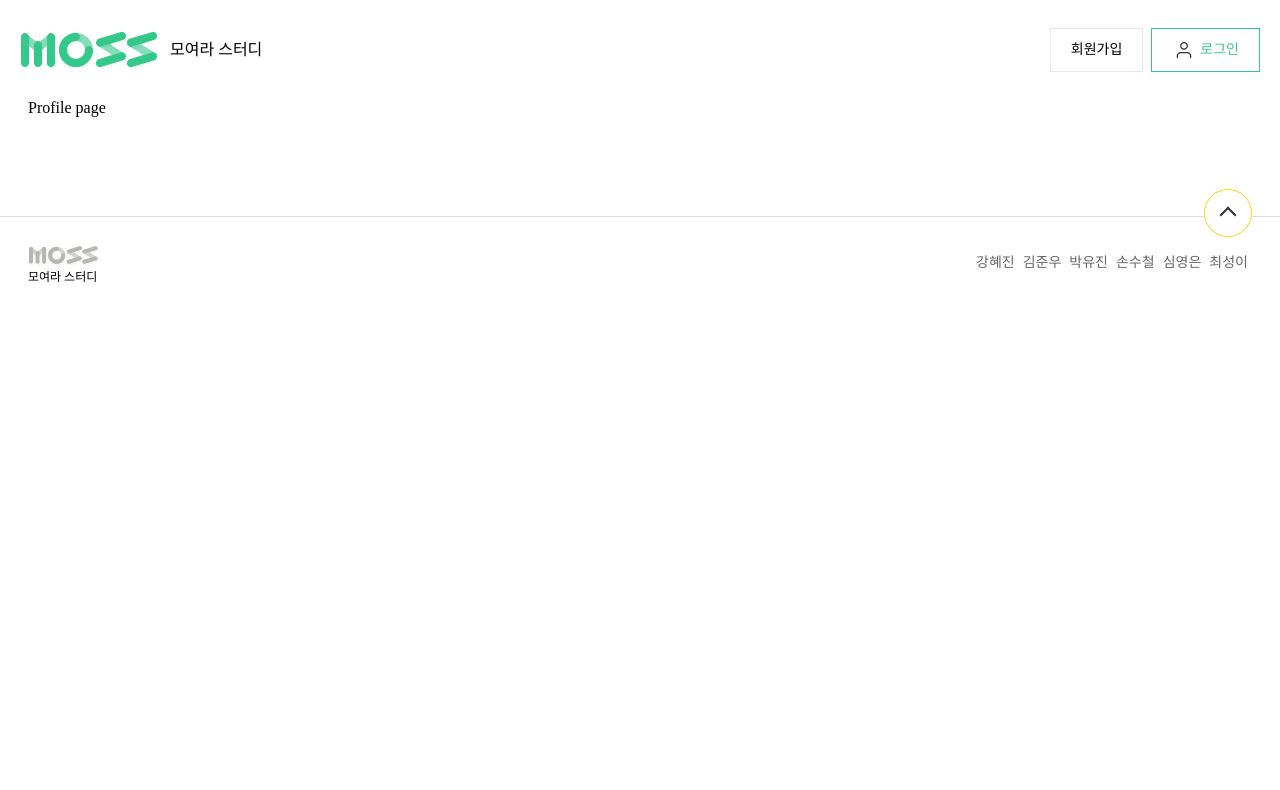
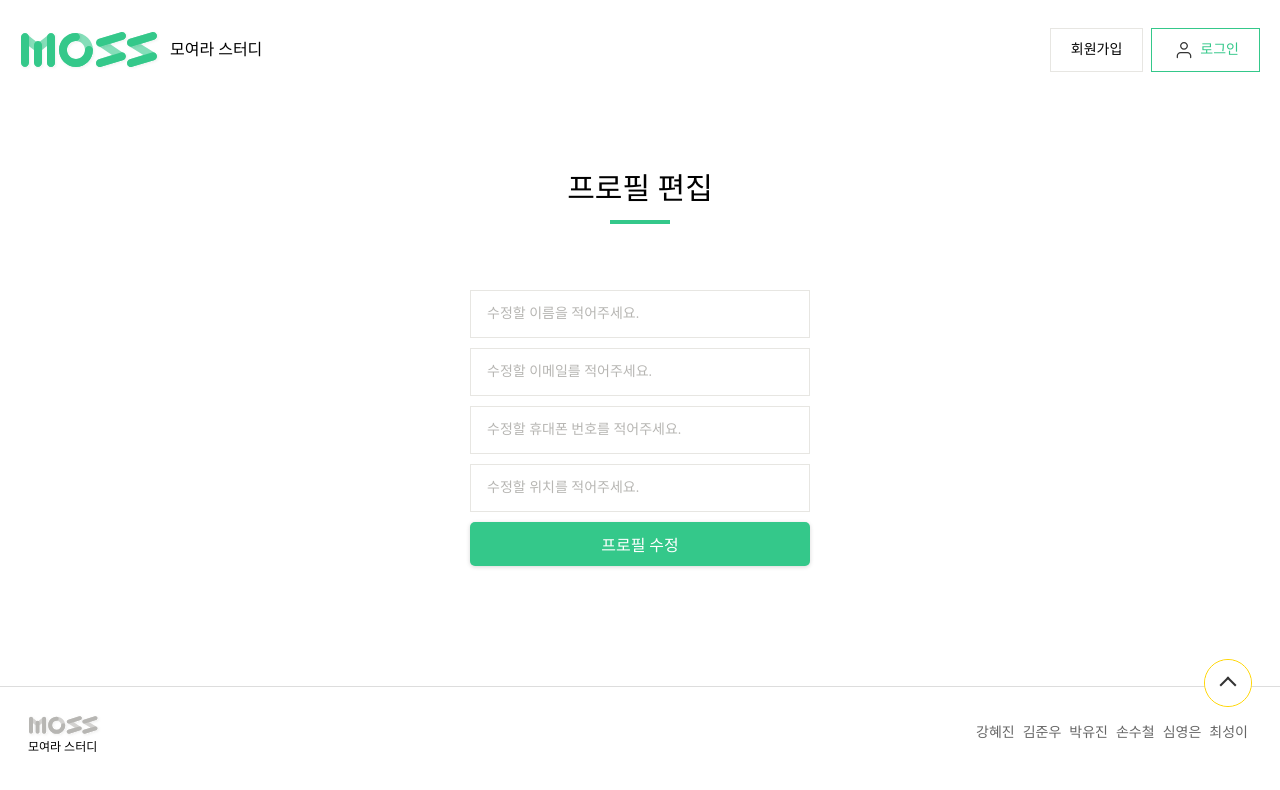
Before and after one commit to IRONDESK/moss, a Next.js app: page /profile/1 in a window 1280 px wide. Shown: the top 790 px of the page. Built offline with nearby package versions, Linux system fonts and the light colour scheme; no server answers; a web font is replaced by a local one.

Commit message:
✨ 프로필 페이지

```diff
--- /dev/null
+++ b/src/components/Join/components/JoinInput.tsx
@@ -0,0 +1,31 @@
+import { UseFormRegisterReturn } from 'react-hook-form';
+import { Error } from '../../../styles/componentsStyles';
+
+//TS
+interface InputProps {
+  required: boolean;
+  name: string;
+  type: string;
+  register: UseFormRegisterReturn;
+  placeholer: string;
+}
+
+export default function JoinInput({
+  required,
+  name,
+  type,
+  register,
+  placeholer,
+}: InputProps) {
+  return (
+    <>
+      <input
+        required={required}
+        id={name}
+        {...register}
+        type={type}
+        placeholder={placeholer}
+      />
+    </>
+  );
+}
--- a/src/components/Login/components/LoginInput.tsx
+++ b/src/components/Login/components/LoginInput.tsx
@@ -1,5 +1,5 @@
 import { UseFormRegisterReturn } from 'react-hook-form';
-import { Error } from '../../../styles/loginStyles';
+import { Error } from '../../../styles/componentsStyles';
 
 export default function Input({
   name,
--- a/src/pages/login.tsx
+++ b/src/pages/login.tsx
@@ -1,4 +1,4 @@
-import { Container, H1 } from 'src/styles/loginStyles';
+import { Container, H1 } from 'src/styles/componentsStyles';
 import { LoginLink } from 'src/components/Login/components/LoginLink';
 import { LoginStart } from 'src/components/Login/LoginStart';
 
--- a/src/pages/profile/[id]/index.tsx
+++ b/src/pages/profile/[id]/index.tsx
@@ -1,6 +1,68 @@
+import styled from '@emotion/styled';
+import { useForm } from 'react-hook-form';
+import JoinInput from 'src/components/Join/components/JoinInput';
+import { Btn, Container, H1, InputWrap } from 'src/styles/componentsStyles';
+
+//ts
+export interface joinForm {
+  username?: string;
+  userId?: string;
+  password?: string;
+  password2?: string;
+  email?: string;
+  phone?: string;
+  location?: string;
+  avatar?: string;
+}
 function Profile() {
+  const { register, handleSubmit } = useForm();
+  const onValid = (data: joinForm) => {
+    console.log(data);
+  };
   //
-  return <div>Profile page</div>;
+  return (
+    <Container>
+      <H1>
+        <span>프로필 편집</span>
+      </H1>
+      <form onSubmit={handleSubmit(onValid)}>
+        <InputWrap>
+          <JoinInput
+            register={register('username')}
+            required={false}
+            name="username"
+            type="text"
+            placeholer="수정할 이름을 적어주세요."
+          />
+
+          <JoinInput
+            register={register('email')}
+            required={false}
+            name="email"
+            type="email"
+            placeholer="수정할 이메일를 적어주세요."
+          />
+
+          <JoinInput
+            register={register('phone')}
+            required={false}
+            name="phone"
+            type="number"
+            placeholer="수정할 휴대폰 번호를 적어주세요."
+          />
+
+          <JoinInput
+            register={register('location')}
+            required={false}
+            name="location"
+            type="text"
+            placeholer="수정할 위치를 적어주세요."
+          />
+          <Btn type="submit">프로필 수정</Btn>
+        </InputWrap>
+      </form>
+    </Container>
+  );
 }
 
 export default Profile;
--- a/src/styles/loginStyles.ts
+++ b/src/styles/componentsStyles.ts
@@ -29,7 +29,7 @@ export const Error = styled.div`
     margin: 10px 0;
   }
 `;
-const InputWrap = styled.div`
+export const InputWrap = styled.div`
   width: 100%;
   display: flex;
   flex-direction: column;
@@ -49,10 +49,6 @@ const InputWrap = styled.div`
     }
   }
 `;
-export const UserIdLogin = styled(InputWrap)``;
-export const EmailLogin = styled(InputWrap)``;
-export const PhoneLogin = styled(InputWrap)``;
-export const TokenLogin = styled(InputWrap)``;
 
 export const Container = styled.section`
   padding: 10px;
```
Also changed, not shown: src/components/Login/components/LoginForm.tsx (+9 -16 lines), src/pages/join.tsx (+2 -12 lines).
